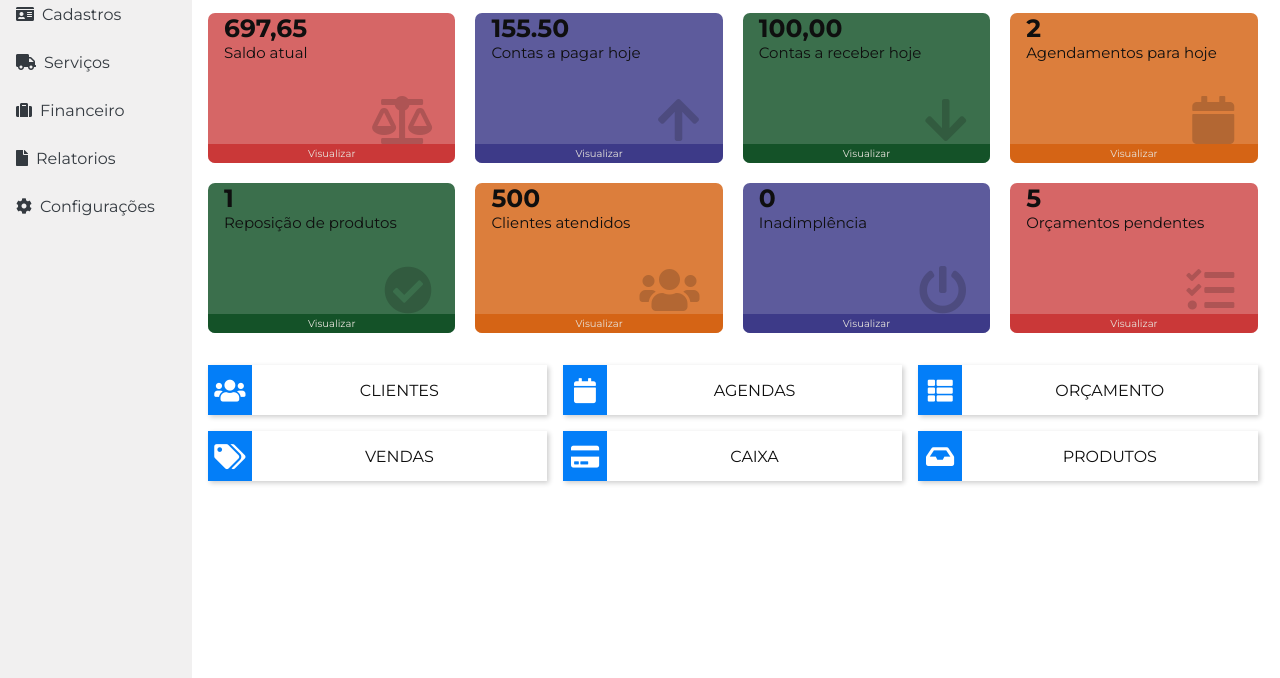
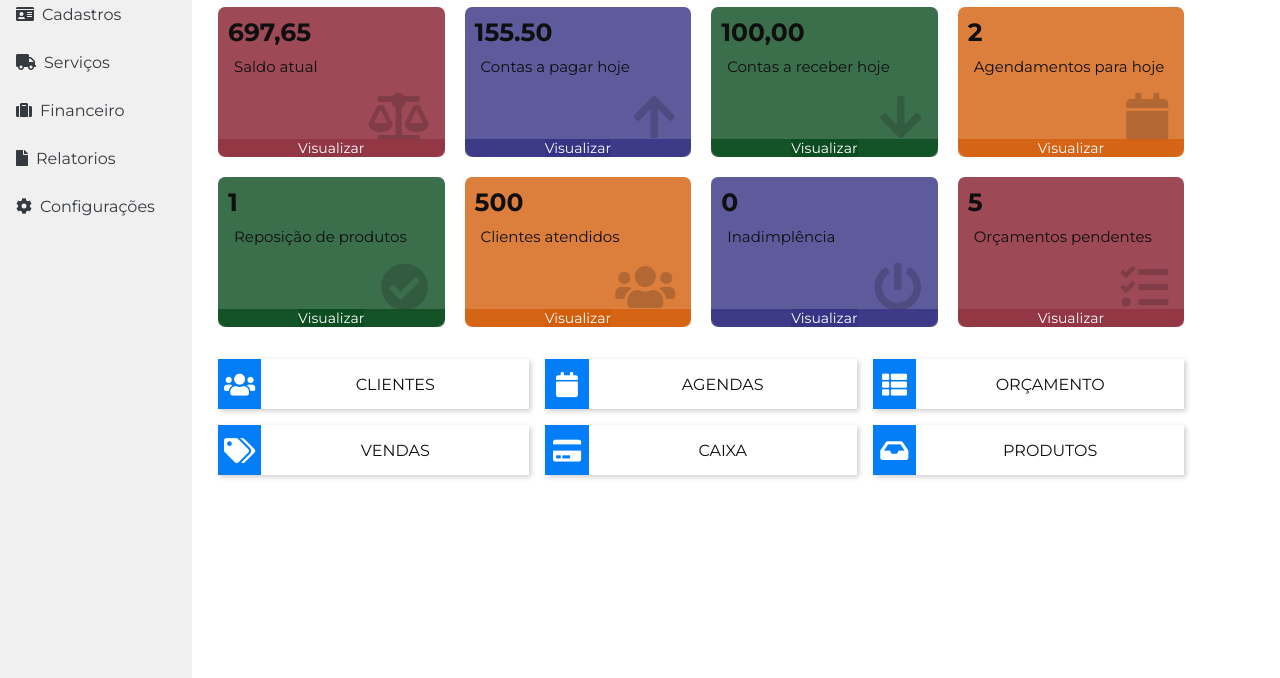
Before and after one commit to Alonso369/Grid-e-FlexBox, a plain HTML site: page index.html in a window 1280 px wide. Shown: the part 122-800 px from the top of the page. Drawn offline with Linux system fonts and the light colour scheme.

Commit message:
corrigindo os cards

```diff
--- a/css/estilo.css
+++ b/css/estilo.css
@@ -91,8 +91,6 @@ main {
 
 .title-Galery {
     text-align: left;
-    text-decoration: none;
-    font-weight: none;
 }
 
 .gallery {
@@ -100,28 +98,13 @@ main {
     grid-template-columns: repeat(4, 1fr);
     gap: 1.25rem;
     grid-auto-rows: 9.375rem;
-    text-align: left;
-    height: 25vw;
-    width: 82vw;
-    margin-top: 1rem;
-    z-index: 4;
-}
-
-.gallery div {
-    /* padding: 1rem; */
-    border-radius: 0.4375rem;
-    list-style: none;
 }
 
 .gallery h1 {
     font-size: 25px;
     color: var(--dark);
     margin-left: 1rem;
-}
-
-.gallery a {
-    text-decoration: none;
-    font-weight: none;
+    margin: 10px;
 }
 
 .gallery h2 {
@@ -133,13 +116,34 @@ main {
     margin-left: 1rem;
 }
 
+.card {
+    position: relative;
+    border-radius: 0.4375rem;
+    width: 100%;
+    height: 100%;
+    margin: 10px;
+}
+
+.card a {
+    width: 100%;
+    color: #FFFFFF;
+    text-decoration: none;
+}
+
+.card-a {
+    width: 100%;
+    text-align: center;
+    position: absolute;
+    bottom: 0;
+    border-radius: 0 0 10px 10px;
+    font-size: 14px;
+}
+
 .gallery i {
     color: rgba(15, 15, 15, 0.2);
-    position: relative;
-    height: 60px;
-    width: 200px;
-    justify-content: flex-end;
-    align-items: flex-end;
+    position: absolute;
+    bottom: 1rem;
+    right: 1rem;
     display: flex;
     font-size: 3rem;
     margin-top: 1.4rem;
@@ -155,22 +159,18 @@ main {
 }
 
 .cardVermelho {
-    background-color: #933644;
-    background-color: rgba(197, 37, 37, 0.7);
+    background-color: rgba(147, 54, 68, 0.9);
 }
 
 .cardAzul {
-    background-color: #353384;
     background-color: rgba(53, 51, 132, 0.8);
 }
 
 .cardVerde {
-    background-color: #0A4C20;
     background-color: rgba(10, 76, 32, 0.8);
 }
 
 .cardLaranja {
-    background-color: #D45E0C;
     background-color: rgba(212, 94, 12, 0.8);
 }
 
@@ -185,6 +185,9 @@ main {
     gap: 1rem;
     margin-bottom: 2rem;
     padding-top: 2rem;
+    width: 100%;
+    height: 100%;
+    margin: 10px;
 }
 
 .div-sombra {
--- a/index.html
+++ b/index.html
@@ -55,69 +55,69 @@
     <main>
         <h1 class="title-Galery">Inicial</h1>
         <section class="gallery">
-            <div class="cardVermelho">
+            <div class=" card cardVermelho">
                 <h1>697,65</h1>
                 <h2>Saldo atual</h2>
                 <i class="fa fa-balance-scale"></i>
-                <a href="">
-                    <p class="cardVermelho">Visualizar</p>
-                </a>
+                <div class="card-a cardVermelho">
+                    <a href="" class="cardVermelho">Visualizar</a>
+                </div>
             </div>
-            <div class="cardAzul">
+            <div class=" card cardAzul">
                 <h1>155.50</h1>
                 <h2>Contas a pagar hoje</h2>
                 <i class="fa fa-arrow-up"></i>
-                <a href="">
-                    <p class="cardAzul">Visualizar</p>
-                </a>
+                <div class="card-a cardAzul">
+                    <a href="" class="cardAzul">Visualizar</a>
+                </div>
             </div>
-            <div class="cardVerde">
+            <div class="card cardVerde">
                 <h1>100,00</h1>
                 <h2>Contas a receber hoje</h2>
                 <i class="fa fa-arrow-down"></i>
-                <a href="">
-                    <p class="cardVerde">Visualizar</p>
-                </a>
+                <div class=" card-a cardVerde">
+                    <a href="" class="cardVerde">Visualizar</a>
+                </div>
             </div>
-            <div class="cardLaranja">
+            <div class=" card cardLaranja">
                 <h1>2</h1>
                 <h2>Agendamentos para hoje</h2>
                 <i class="fa fa-calendar"></i>
-                <a href="">
-                    <p class="cardLaranja">Visualizar</p>
-                </a>
+                <div class=" card-a cardLaranja">
+                    <a href="">Visualizar</a>
+                </div>
             </div>
-            <div class="cardVerde">
+            <div class=" card cardVerde">
                 <h1>1</h1>
                 <h2>Reposição de produtos</h2>
                 <i class="fa fa-check-circle"></i>
-                <a href="">
-                    <p class="cardVerde">Visualizar</p>
-                </a>
+                <div class="card-a cardVerde">
+                    <a href="" class="cardVerde">Visualizar</a>
+                </div>
             </div>
-            <div class="cardLaranja">
+            <div class=" card cardLaranja">
                 <h1>500</h1>
                 <h2>Clientes atendidos</h2>
                 <i class="fa fa-users"></i>
-                <a href="">
-                    <p class="cardLaranja">Visualizar</p>
-                </a>
+                <div class=" card-a cardLaranja">
+                    <a href="" class="cardLaranja">Visualizar</a>
+                </div>
             </div>
-            <div class="cardAzul">
+            <div class=" card cardAzul">
                 <h1>0</h1>
                 <h2>Inadimplência</h2>
                 <i class="fa fa-power-off"></i>
-                <a href="">
-                    <p class="cardAzul">Visualizar</p>
-                </a>
+                <div class=" card-a cardAzul">
+                    <a href="" class="cardAzul">Visualizar</a>
+                </div>
             </div>
-            <div class="cardVermelho">
+            <div class="card cardVermelho">
                 <h1>5</h1>
                 <h2>Orçamentos pendentes</h2>
                 <i class="fa fa-tasks"></i>
-                <a href="">
-                    <p class="cardVermelho">Visualizar</p>
-                </a>
+                <div class="card-a cardVermelho">
+                    <a href="" class="cardVermelho">Visualizar</a>
+                </div>
             </div>
         </section>
         <!-- Parte dos botões -->
```
Also changed, not shown: css/reponsiv.css (added).
